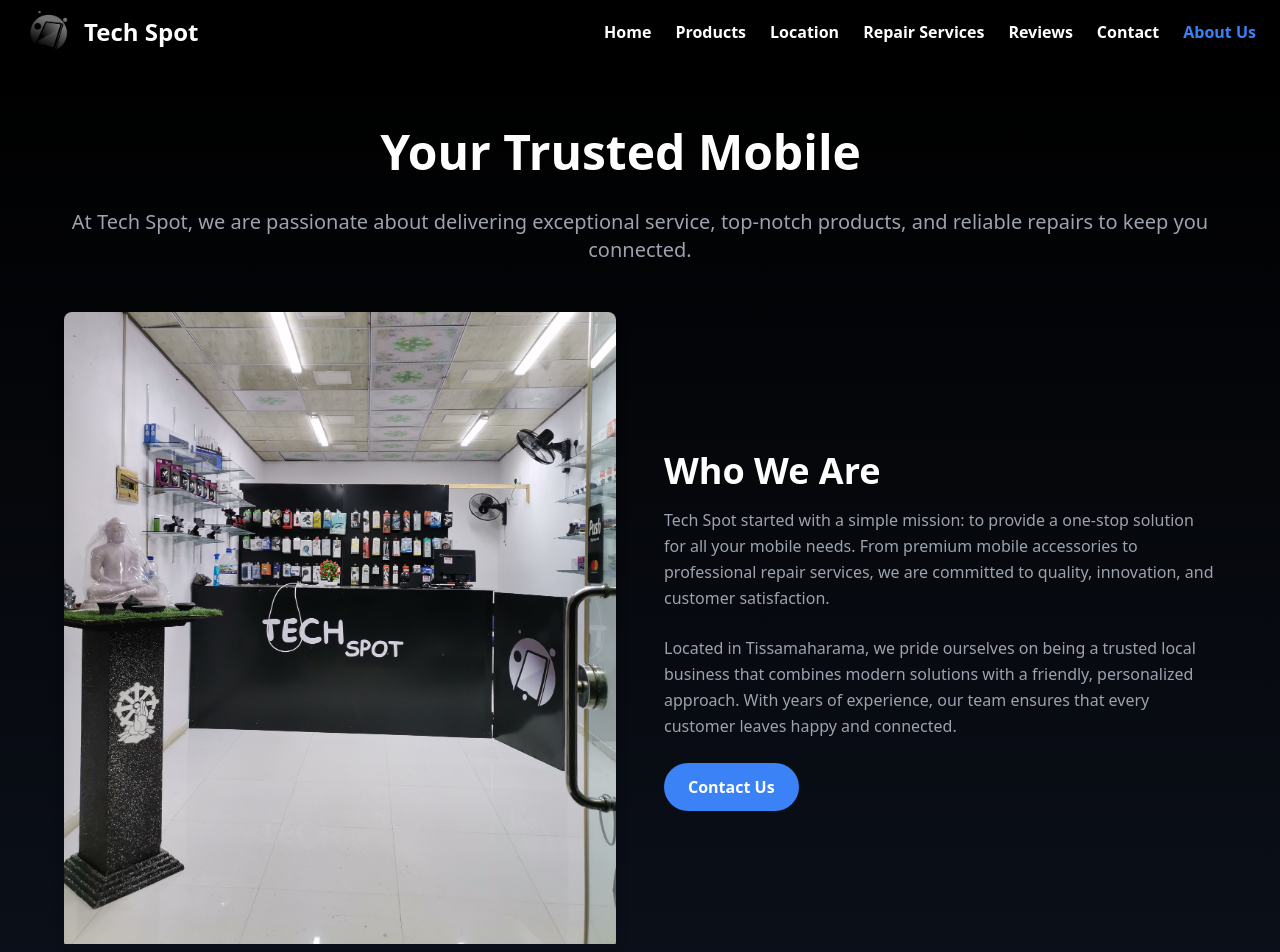
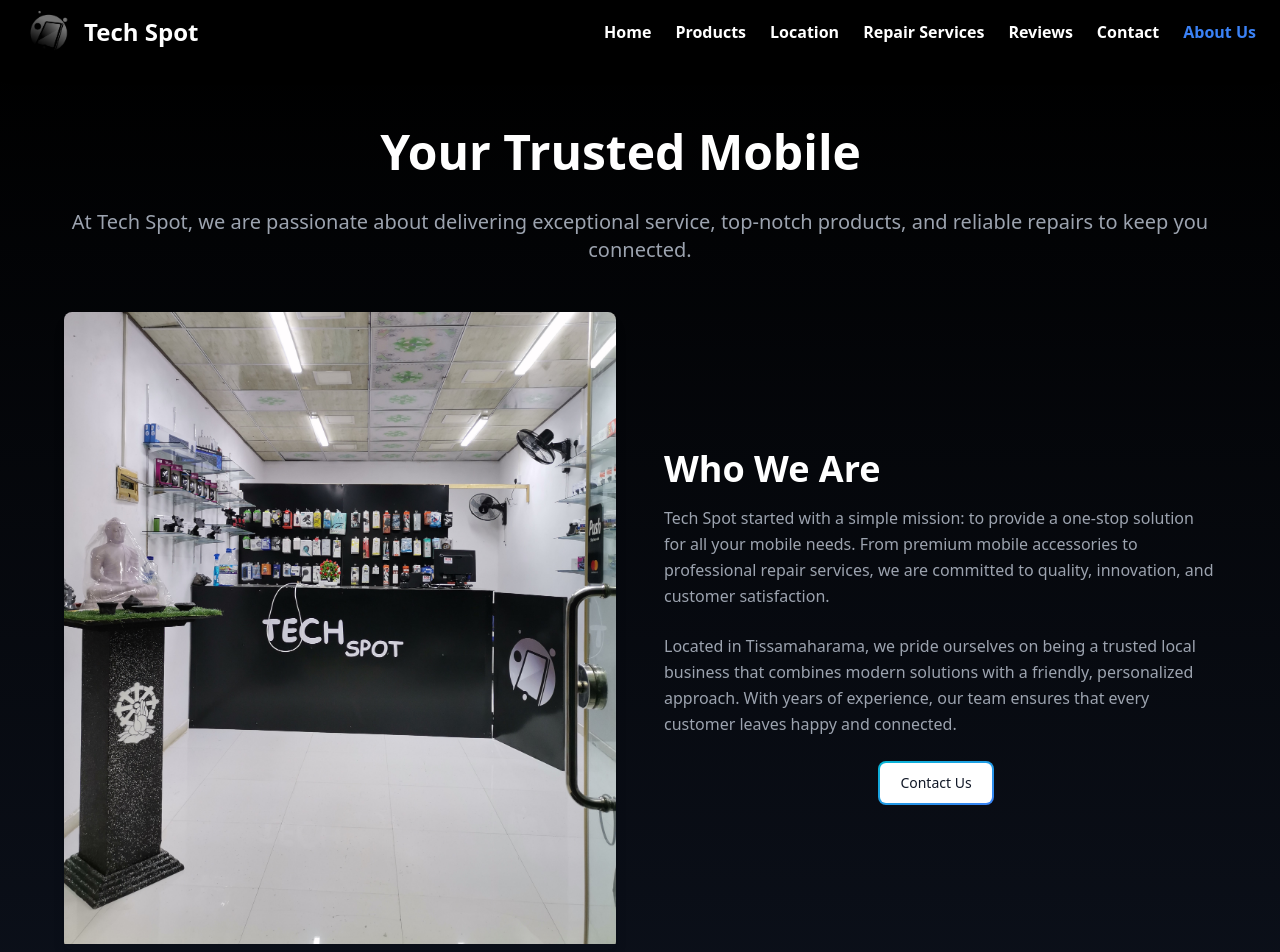
Before and after one commit to IT21182914/Tech-Spot-Official, a React (Create React App) app: page /about in a window 1280 px wide. Shown: the top 952 px of the page. Built offline with nearby package versions, Linux system fonts and the light colour scheme.

Commit message:
Button Changes

```diff
--- a/src/components/AboutUs.js
+++ b/src/components/AboutUs.js
@@ -14,6 +14,7 @@ const AboutUs = () => {
 
   return (
     <section className="bg-gradient-to-b from-black to-gray-900 text-white min-h-screen py-16 px-6">
+      {/* Header Section */}
       <div className="max-w-6xl mx-auto text-center">
         <TypeAnimation
           sequence={[
@@ -28,13 +29,13 @@ const AboutUs = () => {
           className="text-4xl md:text-5xl font-bold mb-8"
           repeat={Infinity}
         />
-
         <p className="text-lg md:text-xl text-gray-400 mb-12">
           At Tech Spot, we are passionate about delivering exceptional service,
           top-notch products, and reliable repairs to keep you connected.
         </p>
       </div>
 
+      {/* Content Section */}
       <div className="max-w-6xl mx-auto grid grid-cols-1 md:grid-cols-2 gap-12 items-center">
         <motion.div
           initial={{ opacity: 0, x: -100 }}
@@ -51,7 +52,6 @@ const AboutUs = () => {
             placeholderSrc="/images/TechSpot-placeholder.jpg"
           />
         </motion.div>
-
         <motion.div
           initial={{ opacity: 0, x: 100 }}
           whileInView={{ opacity: 1, x: 0 }}
@@ -71,15 +71,20 @@ const AboutUs = () => {
             personalized approach. With years of experience, our team ensures
             that every customer leaves happy and connected.
           </p>
-          <a
-            href="/contact"
-            className="inline-block px-6 py-3 bg-blue-500 text-white font-semibold rounded-full hover:bg-blue-600 transition duration-300"
-          >
-            Contact Us
-          </a>
+          <div className="flex justify-center">
+            <a
+              href="/contact"
+              className="relative inline-flex items-center justify-center p-0.5 mb-2 me-2 overflow-hidden text-sm font-medium text-gray-900 rounded-lg group bg-gradient-to-br from-cyan-500 to-blue-500 group-hover:from-cyan-500 group-hover:to-blue-500 hover:text-white dark:text-white focus:ring-4 focus:outline-none focus:ring-cyan-200 dark:focus:ring-cyan-800"
+            >
+              <span class="relative px-5 py-2.5 transition-all ease-in duration-75 bg-white dark:bg-gray-900 rounded-md group-hover:bg-opacity-0">
+                Contact Us
+              </span>
+            </a>
+          </div>
         </motion.div>
       </div>
 
+      {/* Features Section */}
       <div className="max-w-6xl mx-auto mt-16 text-center">
         <h2 className="text-3xl md:text-4xl font-bold mb-8">What We Offer</h2>
         <div className="grid grid-cols-1 sm:grid-cols-2 md:grid-cols-4 gap-6">
@@ -98,6 +103,7 @@ const AboutUs = () => {
         </div>
       </div>
 
+      {/* Vision and Mission Section */}
       <div className="max-w-6xl mx-auto mt-16">
         <div className="grid grid-cols-1 md:grid-cols-2 gap-12">
           <motion.div
--- a/src/components/Location.jsx
+++ b/src/components/Location.jsx
@@ -42,20 +42,21 @@ const Location = () => {
           <Map />
         </Suspense>
       </div>
+      <div className="flex justify-center">
         <a
           href={googleMapsUrl}
           target="_blank"
           rel="noopener noreferrer"
-        className="flex items-center gap-2 px-8 py-4 bg-blue-500 text-white font-semibold text-lg rounded-full hover:bg-blue-600 transition duration-300 shadow-lg"
-        aria-label="Start Directions"
+          className="relative inline-flex items-center justify-center p-0.5 overflow-hidden text-sm font-medium text-gray-900 rounded-lg group bg-gradient-to-br from-cyan-500 to-blue-500 group-hover:from-cyan-500 group-hover:to-blue-500 hover:text-white dark:text-white focus:ring-4 focus:outline-none focus:ring-cyan-200 dark:focus:ring-cyan-800"
         >
+          <span className="relative px-5 py-2.5 transition-all ease-in duration-75 bg-white dark:bg-gray-900 rounded-md group-hover:bg-opacity-0 flex items-center gap-2">
             <svg
               xmlns="http://www.w3.org/2000/svg"
               fill="none"
               viewBox="0 0 24 24"
               strokeWidth={2}
               stroke="currentColor"
-          className="w-6 h-6"
+              className="w-5 h-5"
             >
               <path
                 strokeLinecap="round"
@@ -64,7 +65,9 @@ const Location = () => {
               />
             </svg>
             Start Directions
+          </span>
         </a>
+      </div>
     </div>
   );
 };
```
Lines whose indentation alone changed are shown as unchanged.
